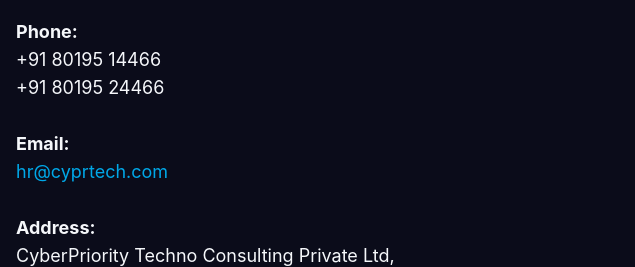
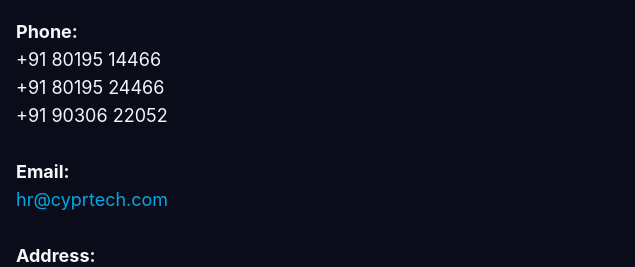
Before and after one commit to CyperPriorityTech/cyprtech.com, a website: page contactus.html in a window 1280 px wide. Shown: the part 610-877 px from the top of the page, 0-635 px from the left. Drawn offline with Linux system fonts and the light colour scheme.

Commit message:
Update contactus.html

```diff
--- a/contactus.html
+++ b/contactus.html
@@ -139,6 +139,7 @@
                   <div class="ml-4">
                     <p>+91 80195 14466</p>
                     <p>+91 80195 24466</p>
+                    <p>+91 90306 22052</p>
                   </div>
                 </li>
                 <br>
```
